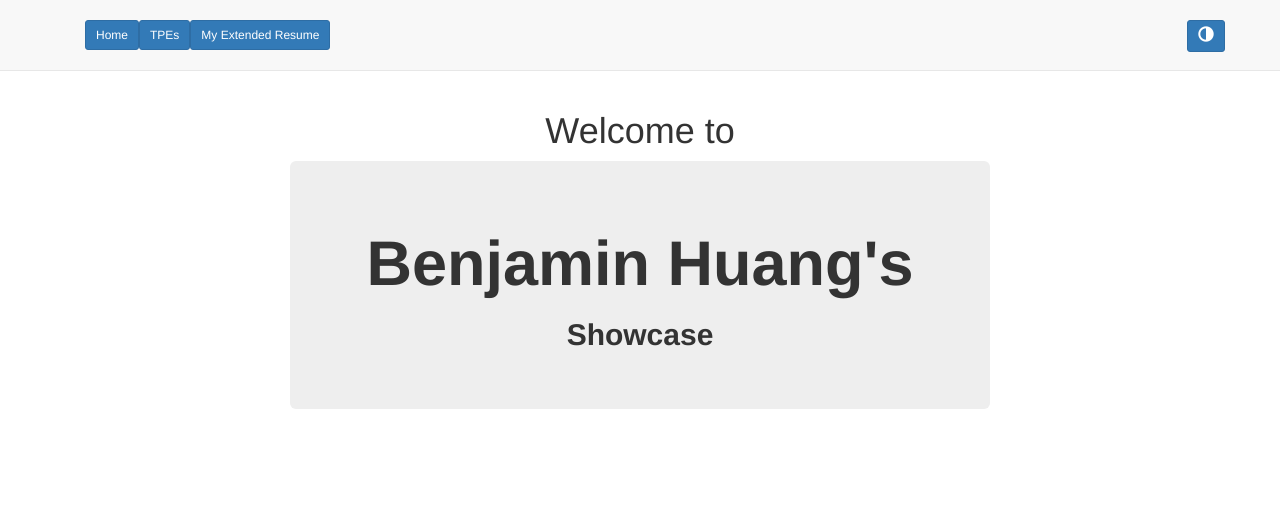
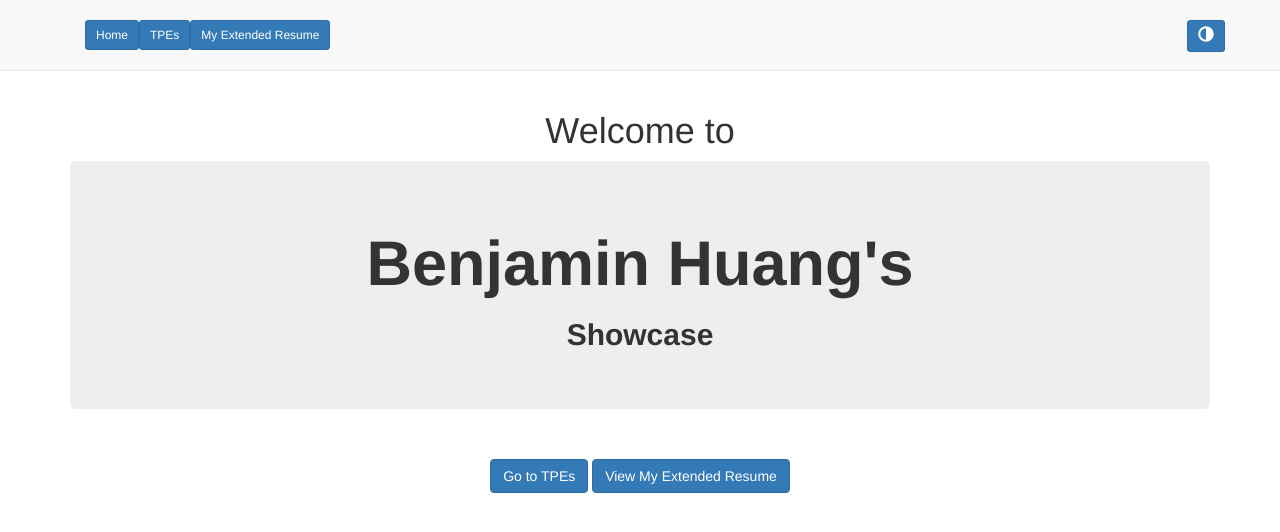
Before and after one commit to CoolConfucius/NationalUniversityShowcase, a plain HTML site: page index.html in a window 1280 px wide. Drawn offline with nearby package versions, Linux system fonts and the light colour scheme; some packages are replaced by stand-ins of ours.

Commit message:
added buttons to home

```diff
--- a/html/home.html
+++ b/html/home.html
@@ -1,5 +1,4 @@
-<div class="container" ng-class="{dark: lightsout}">
-    <div class="centerblock centertext">
+<div class="container home centertext" ng-class="{dark: lightsout}">
       <h1>Welcome to</h1>
       <div ng-if="!lightsout" class="jumbotron text-center">
         <h1><b>Benjamin Huang's</b></h1>
@@ -7,6 +6,8 @@
       </div>
       <h1 ng-if="lightsout"><b>Benjamin Huang's</b></h1>
       <h2 ng-if="lightsout"><b>Showcase</b></h2>
-    </div>
     <br>
+        <button ui-sref="tpes" class="btn btn-primary">Go to TPEs</button>
+        <button ui-sref="resume" class="btn btn-primary">View My Extended Resume</button>
+    </ul>
 </div>
--- a/style.css
+++ b/style.css
@@ -75,3 +75,7 @@ div.dark ul li ul li {
 div.hidedeets ul li p {
   display: none;
 }
+
+.home {
+  height: 700px;
+}
```
